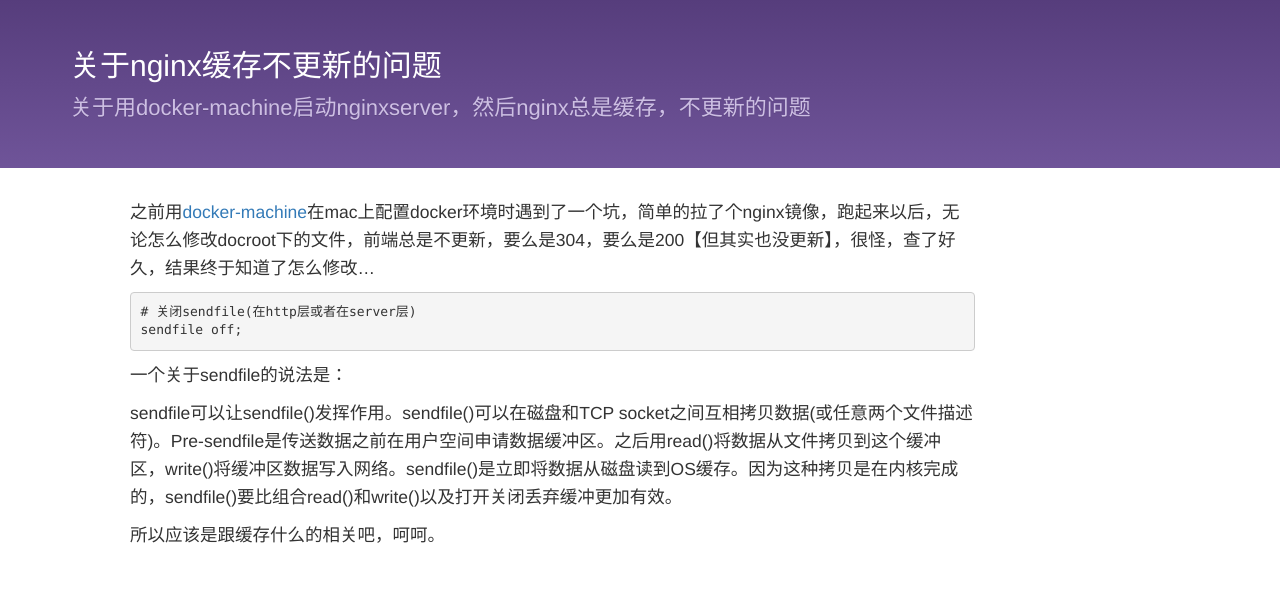
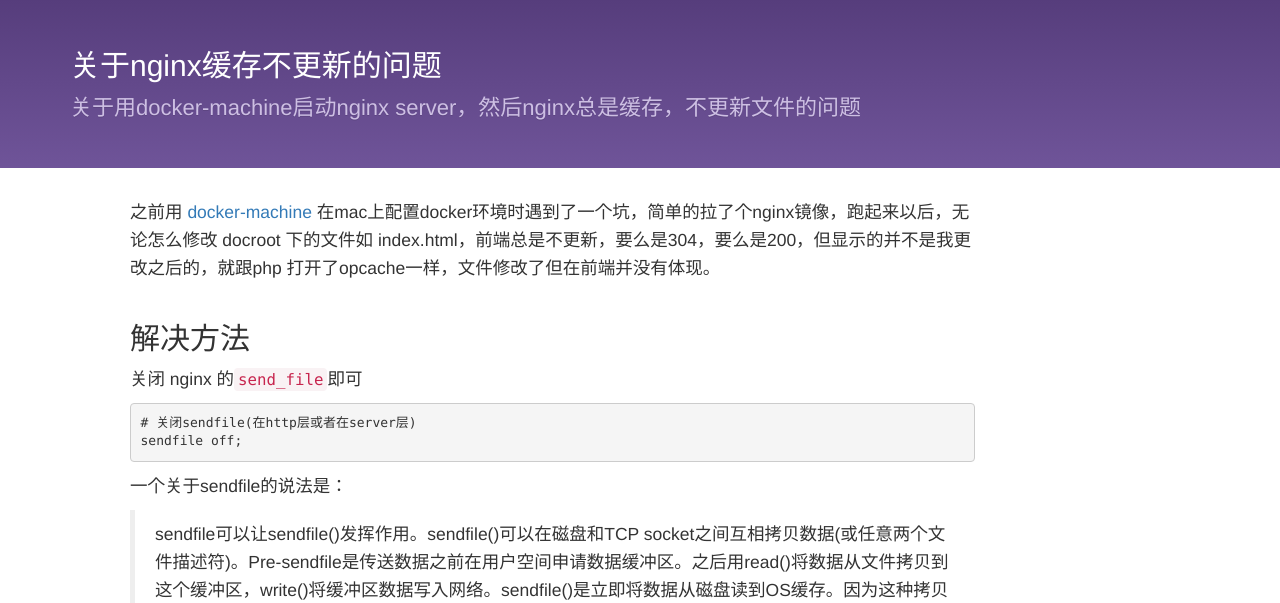
Before and after one commit to qishibo/qishibo.github.io, a Jekyll site: the page built from _posts/2016-06-06-sendfile.md, in a window 1280 px wide, cut to the strip 153-756 px from the top of the page. Built offline with Jekyll 4.4.1, drawn with Linux system fonts in a browser that asks for light colours; nearby versions of some CDN libraries.

Commit message:
sendfile-temp

````diff
--- a/_posts/2016-06-06-sendfile.md
+++ b/_posts/2016-06-06-sendfile.md
@@ -4,11 +4,15 @@
 comments: 1
 code: 1
 keywords: docker-machine, nginx, 缓存, nginx不更新, sendfile
-description: 关于用docker-machine启动nginxserver，然后nginx总是缓存，不更新的问题
+description: 关于用docker-machine启动nginx server，然后nginx总是缓存，不更新文件的问题
 tags: [nginx, docker]
 ---
 
-之前用[docker-machine](https://docs.docker.com/machine/)在mac上配置docker环境时遇到了一个坑，简单的拉了个nginx镜像，跑起来以后，无论怎么修改docroot下的文件，前端总是不更新，要么是304，要么是200【但其实也没更新】，很怪，查了好久，结果终于知道了怎么修改...
+之前用 [docker-machine](https://docs.docker.com/machine/) 在mac上配置docker环境时遇到了一个坑，简单的拉了个nginx镜像，跑起来以后，无论怎么修改 docroot 下的文件如 index.html，前端总是不更新，要么是304，要么是200，但显示的并不是我更改之后的，就跟php 打开了opcache一样，文件修改了但在前端并没有体现。
+
+## 解决方法
+
+关闭 nginx 的`send_file`即可
 
 ```nginx
 # 关闭sendfile(在http层或者在server层)
@@ -17,6 +21,6 @@
 
  一个关于sendfile的说法是：
 
- sendfile可以让sendfile()发挥作用。sendfile()可以在磁盘和TCP socket之间互相拷贝数据(或任意两个文件描述符)。Pre-sendfile是传送数据之前在用户空间申请数据缓冲区。之后用read()将数据从文件拷贝到这个缓冲区，write()将缓冲区数据写入网络。sendfile()是立即将数据从磁盘读到OS缓存。因为这种拷贝是在内核完成的，sendfile()要比组合read()和write()以及打开关闭丢弃缓冲更加有效。
+ > sendfile可以让sendfile()发挥作用。sendfile()可以在磁盘和TCP socket之间互相拷贝数据(或任意两个文件描述符)。Pre-sendfile是传送数据之前在用户空间申请数据缓冲区。之后用read()将数据从文件拷贝到这个缓冲区，write()将缓冲区数据写入网络。sendfile()是立即将数据从磁盘读到OS缓存。因为这种拷贝是在内核完成的，sendfile()要比组合read()和write()以及打开关闭丢弃缓冲更加有效。
 
  所以应该是跟缓存什么的相关吧，呵呵。
````
